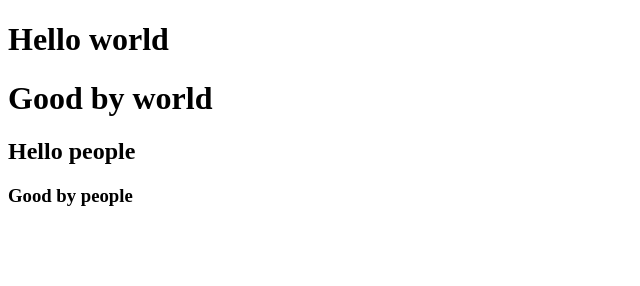
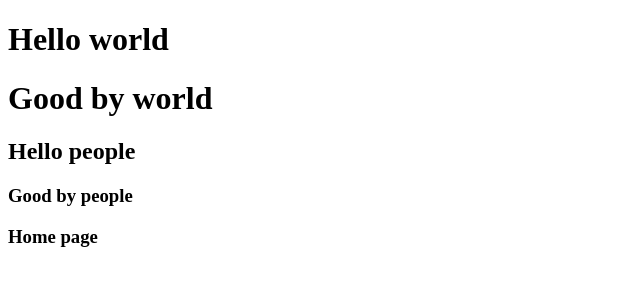
Before and after one commit to academy-top-tula-PV312/my-project, a plain HTML site: page index.html in a window 1280 px wide. Shown: the whole page, without its empty margins (0-640 px from the left). Drawn offline with Linux system fonts and the light colour scheme.

Commit message:
03-02-25 19:01

```diff
--- a/index.html
+++ b/index.html
@@ -10,5 +10,6 @@
     <h1>Good by world</h1>
     <h2>Hello people</h2>
     <h3>Good by people</h3>
+	<h3>Home page</h3>
 </body>
 </html>
```
